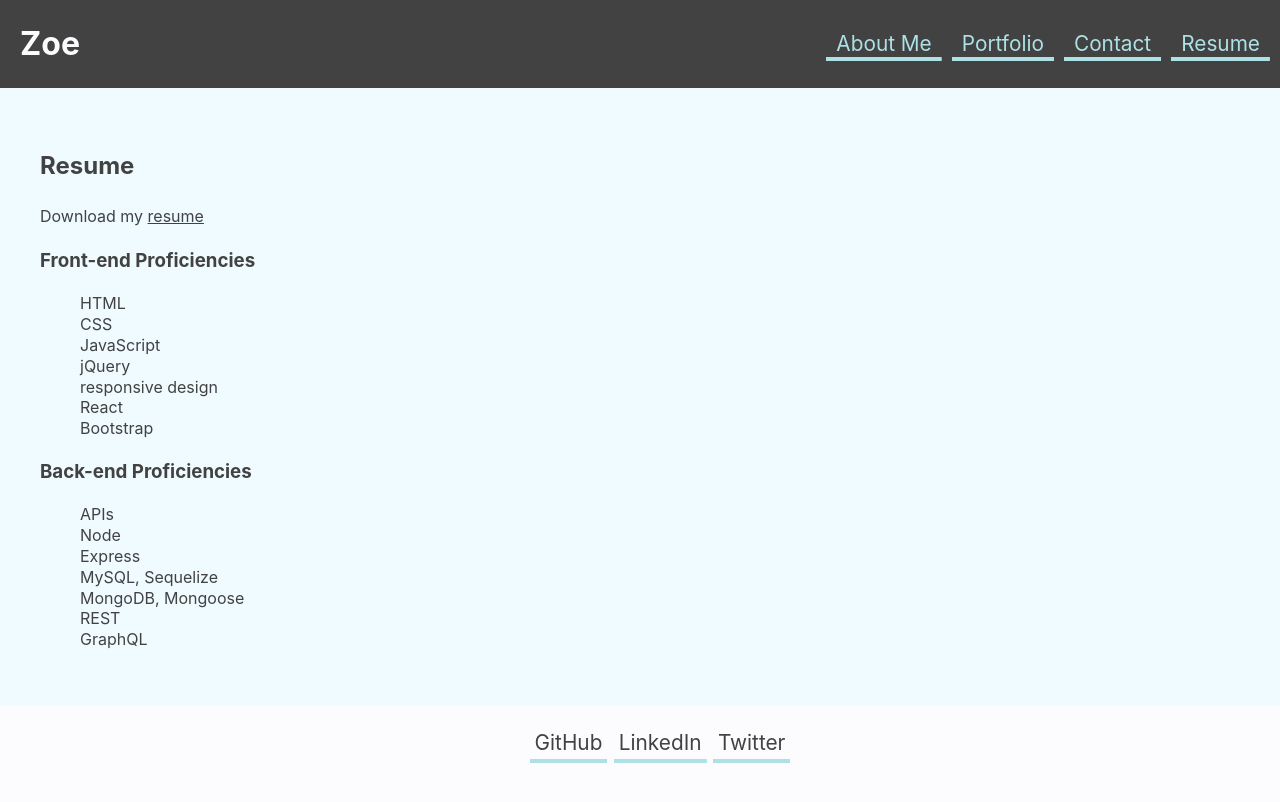
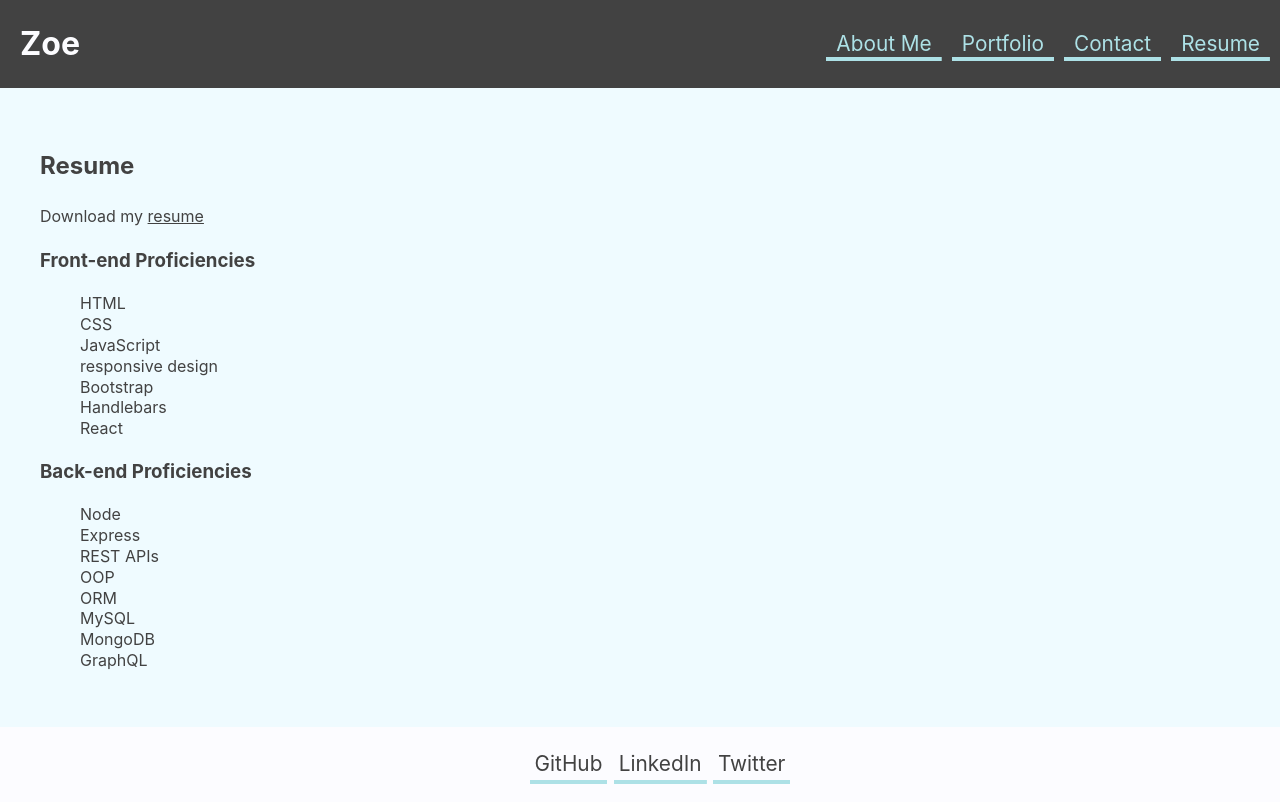
Before and after one commit to Zoooe-Brooo/module-20-challenge-react-portfolio, a React (Vite) app: page /resume in a window 1280 px wide. Built offline with nearby package versions, Linux system fonts and the light colour scheme.

Commit message:
update skills

```diff
--- a/src/pages/ResumePage.jsx
+++ b/src/pages/ResumePage.jsx
@@ -12,21 +12,22 @@ export default function ResumePage() {
             <li>HTML</li>
             <li>CSS</li>
             <li>JavaScript</li>
-            <li>jQuery</li>
             <li>responsive design</li>
+            <li>Bootstrap</li>
+            <li>Handlebars</li>
             <li>React</li>
-            <li>Bootstrap</li>
           </ul>
         </div>
         <div>
           <h3>Back-end Proficiencies</h3>
           <ul className="proficiencies-list">
-            <li>APIs</li>
             <li>Node</li>
             <li>Express</li>
-            <li>MySQL, Sequelize</li>
-            <li>MongoDB, Mongoose</li>
-            <li>REST</li>
+            <li>REST APIs</li>
+            <li>OOP</li>
+            <li>ORM</li>
+            <li>MySQL</li>
+            <li>MongoDB</li>
             <li>GraphQL</li>
           </ul>
         </div>
```
